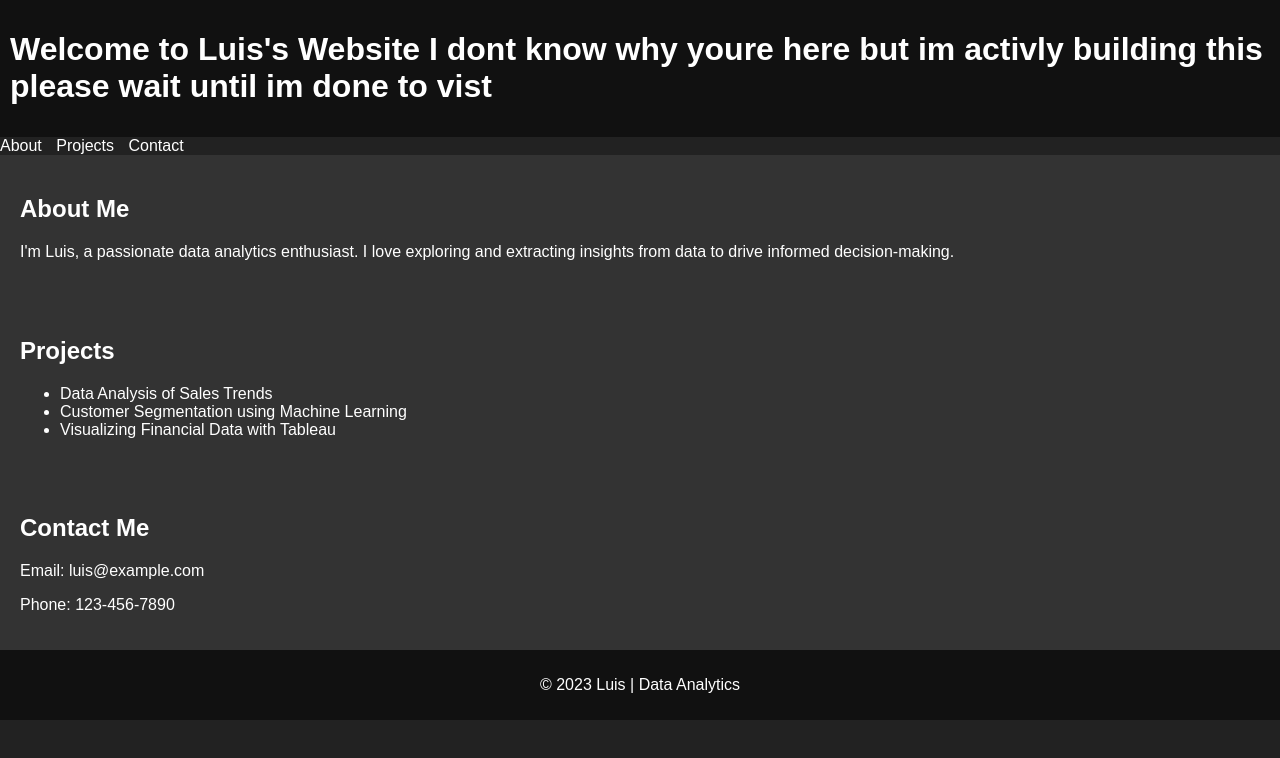
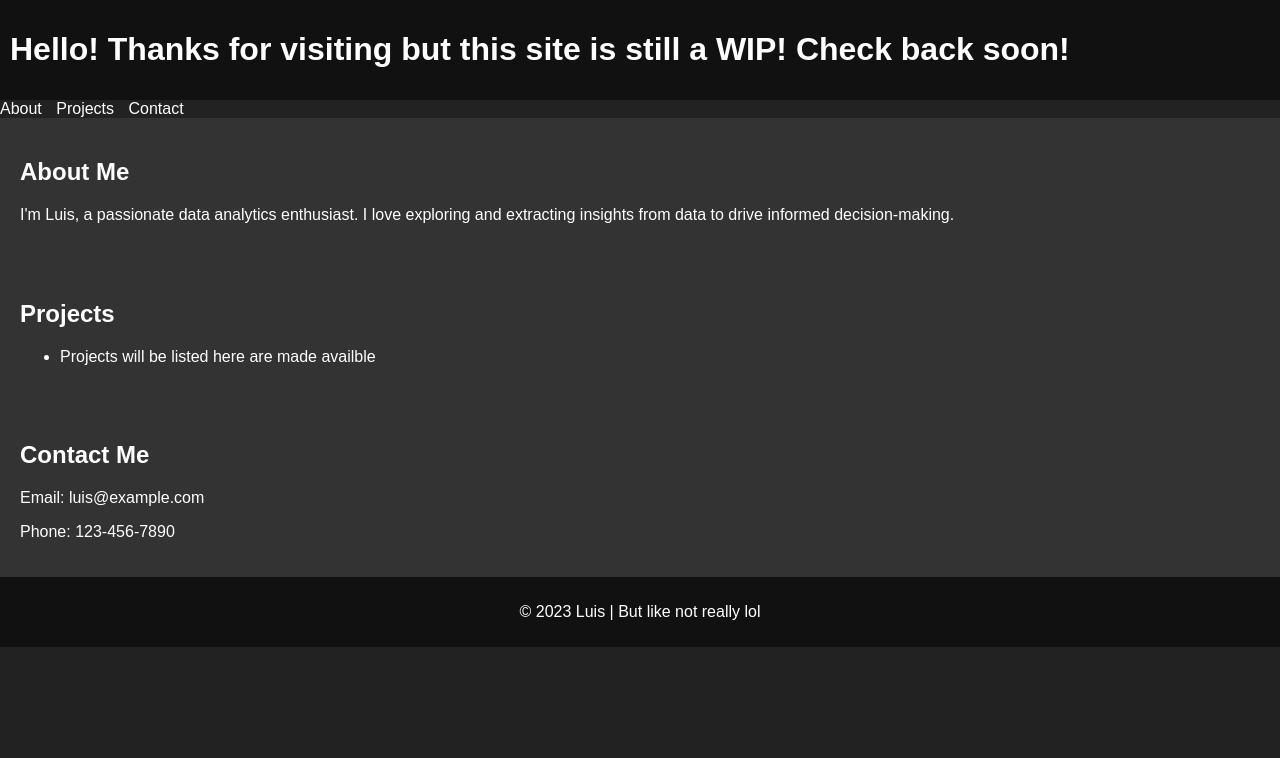
Before and after one commit to luisolascano/luisolascano.github.io, a plain HTML site: page index.html in a window 1280 px wide. Drawn offline with Linux system fonts and the light colour scheme.

Commit message:
Cleaning up information

```diff
--- a/index.html
+++ b/index.html
@@ -7,7 +7,7 @@
 </head>
 <body>
     <header>
-        <h1>Welcome to Luis's Website I dont know why youre here but im activly building this please wait until im done to vist</h1>
+        <h1>Hello! Thanks for visiting but this site is still a WIP! Check back soon!</h1>
     </header>
 
     <nav>
@@ -26,9 +26,7 @@
     <section id="projects">
         <h2>Projects</h2>
         <ul>
-            <li>Data Analysis of Sales Trends</li>
-            <li>Customer Segmentation using Machine Learning</li>
-            <li>Visualizing Financial Data with Tableau</li>
+            <li>Projects will be listed here are made availble</li>
         </ul>
     </section>
 
@@ -39,7 +37,7 @@
     </section>
 
     <footer>
-        <p>&copy; 2023 Luis | Data Analytics</p>
+        <p>&copy; 2023 Luis | But like not really lol </p>
     </footer>
 </body>
 </html>
```
